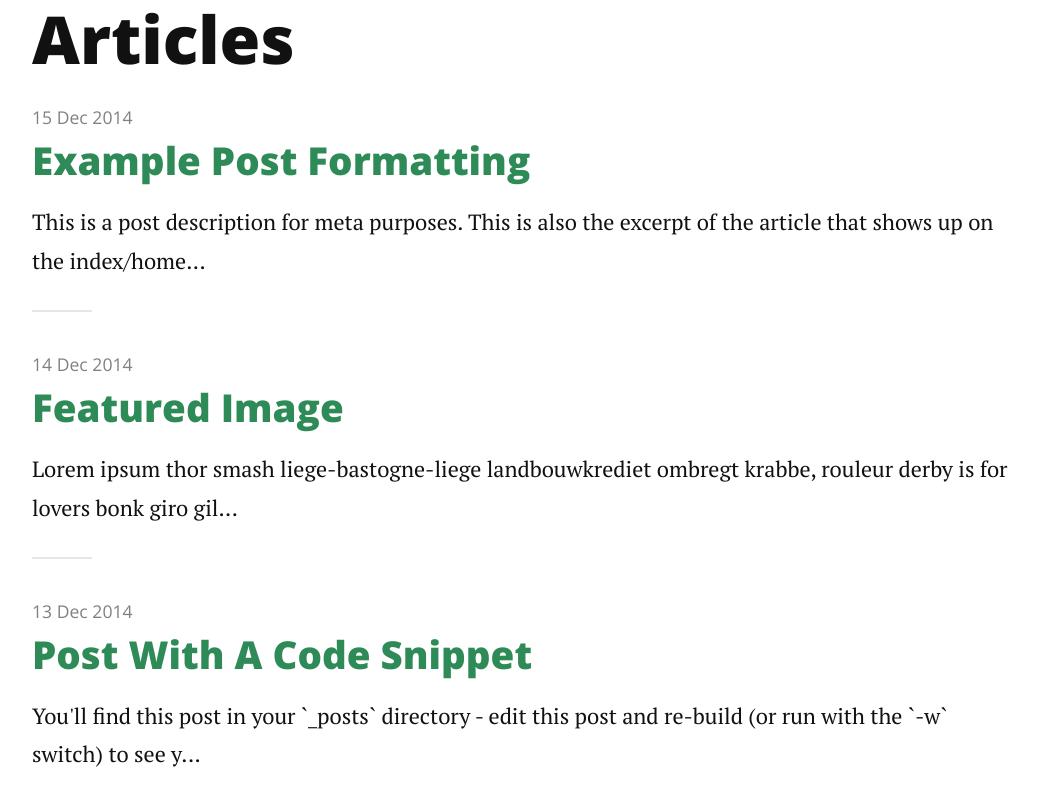
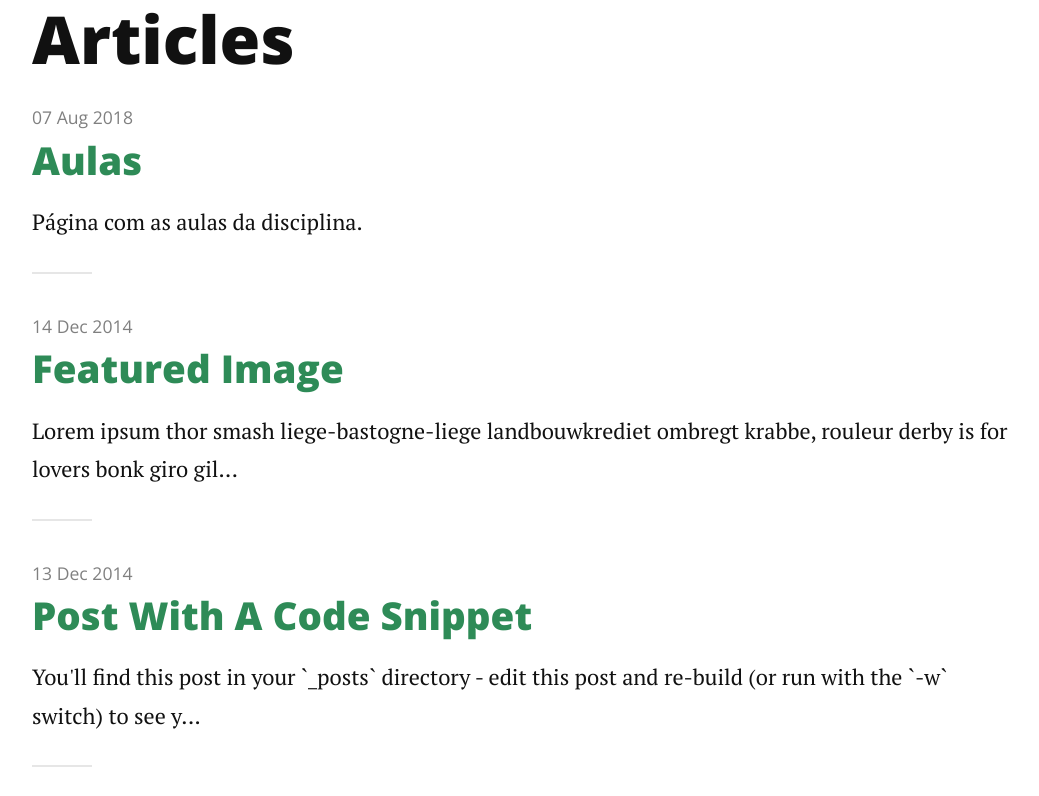
Before and after one commit to ufvest/ufvest.github.io, a Jekyll site: the page built from articles.md, in a window 1280 px wide and 900 px high, cut to the strip 104-900 px from the top of the window. Shown: the whole strip, without its empty margins (113-1152 px from the left). Built offline with Jekyll 4.4.1, drawn with Linux system fonts in a browser that asks for light colours; nearby versions of some CDN libraries.

Commit message:
Acréscimo da página de aulas

```diff
--- a/_posts/2014-12-15-example-post-formatting.markdown
+++ b/_posts/2014-12-15-example-post-formatting.markdown
@@ -1,11 +1,26 @@
 ---
 layout: post
-title:  "Example Post Formatting"
-date:   2014-12-15
-description: This is a post description for meta purposes. This is also the excerpt of the article that shows up on the index/home page. Change this in the post YAML.
+title:  "Aulas"
+date:   2018-08-07
+description: Página com as aulas da disciplina.
 ---
 
-<p class="intro"><span class="dropcap">C</span>urabitur blandit tempus porttitor. Nullam quis risus eget urna mollis ornare vel eu leo. Vestibulum id ligula porta felis euismod semper. Donec sed odio dui. Aenean lacinia bibendum nulla sed consectetur.</p>
+<p class="intro"><span class="dropcap">C</span>Segundo Semestre de 2018.</p>
+
+[Aula 1][aula1]
+[Aula 2][aula2]
+[Aula 3][aula3]
+[Aula 4][aula4]
+[Aula 5][aula5]
+
+[Repositório das aulas][maf105-gh].
+
+[maf105-gh]:https://github.com/maf105
+[aula1]:    https://rawgit.com/maf105/maf105.github.io/master/Aulas_MAF105/Aula1.pdf
+[aula2]:    https://rawgit.com/maf105/maf105.github.io/master/Aulas_MAF105/Aula1.pdf
+[aula3]:    https://rawgit.com/maf105/maf105.github.io/master/Aulas_MAF105/Aula1.pdf
+[aula4]:    https://rawgit.com/maf105/maf105.github.io/master/Aulas_MAF105/Aula1.pdf
+[aula5]:    https://rawgit.com/maf105/maf105.github.io/master/Aulas_MAF105/Aula1.pdf
 
 # Heading 1
 
```
Also changed, not shown: assets/img/touring2.jpg (added).
